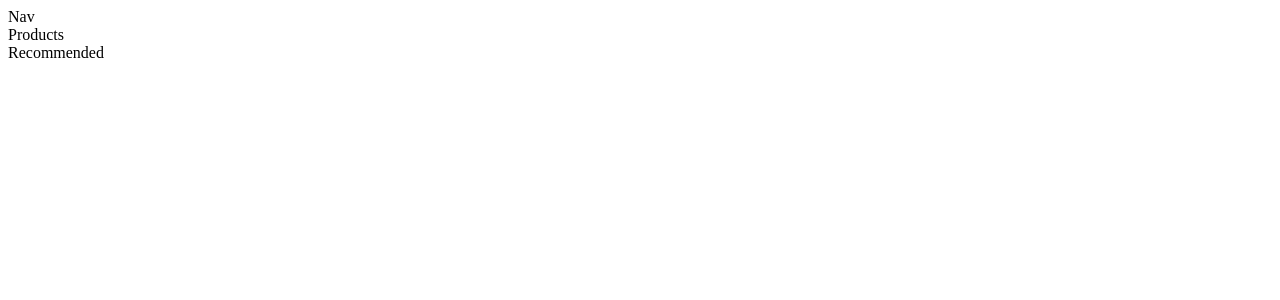
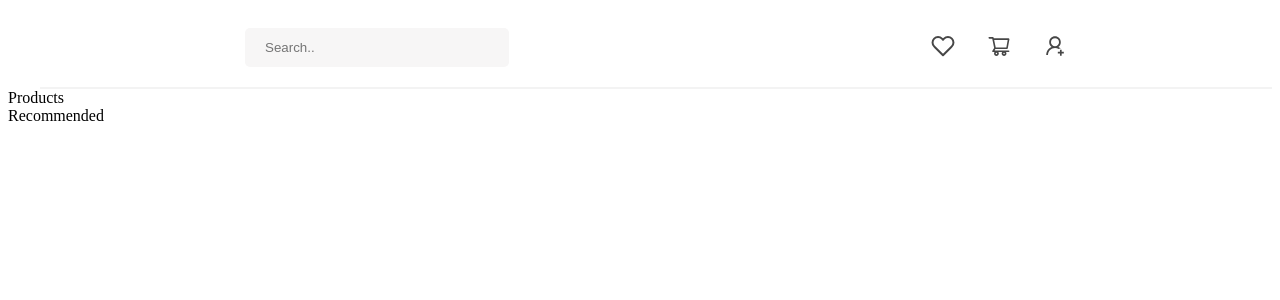
Before and after one commit to BruceICzw/E-Commerce, a React (Create React App) app in the folder e-commerce/: page / in a window 1280 px wide. Shown: the top 300 px of the page. Built offline with nearby package versions, Linux system fonts and the light colour scheme.

Commit message:
Add Navigation

```diff
--- a/e-commerce/src/Navigation/Nav.css
+++ b/e-commerce/src/Navigation/Nav.css
@@ -0,0 +1,27 @@
+nav {
+  display: flex;
+  border-bottom: 2px solid #f3f3f3;
+  justify-content: space-around;
+  align-items: center;
+  padding: 20px;
+  z-index: 999;
+  margin-left: 2rem;
+}
+
+input {
+  padding: 12px 20px;
+  border: none;
+  background: #f7f6f6;
+  outline: none;
+  margin-right: 20px;
+  border-radius: 5px;
+  position: relative;
+  width: 14rem;
+}
+
+.nav-icons {
+  width: 1.5rem;
+  height: 1.5rem;
+  margin-left: 2rem;
+  color: #474747;
+}
--- a/e-commerce/src/Navigation/Nav.js
+++ b/e-commerce/src/Navigation/Nav.js
@@ -1,8 +1,24 @@
 import React from 'react';
+import { FiHeart } from 'react-icons/fi';
+import {AiOutlineShoppingCart, AiOutlineUserAdd} from 'react-icons/ai';
 import './Nav.css';
  function Nav() {
-  return (
-    <div>Nav</div>
-  )
+  return  <nav>
+  <div className='nav-container'>
+      <input type="text" className='search-input' placeholder="Search.." />
+  </div>
+  <div className='profile-container'>
+      <a href='#'>
+          <FiHeart className='nav-icons' />
+
+      </a>
+      <a href='#'>
+          <AiOutlineShoppingCart className='nav-icons' />
+      </a>
+      <a href='#'>
+          <AiOutlineUserAdd className='nav-icons' />
+      </a>
+  </div>
+</nav>
 }
 export default Nav;
--- /dev/null
+++ b/e-commerce/src/index.css
@@ -0,0 +1,25 @@
+* {
+  padding: 0;
+  margin: 0;
+  box-sizing: border-box;
+  font-family: sans-serif;
+}
+
+a {
+  text-decoration: none;
+  color: rgb(97, 97, 97);
+}
+
+li {
+  list-style: none;
+}
+.btns {
+  padding: 10px 20px;
+  margin-right: 6px;
+  background: transparent;
+  border: none;
+  border: 0.6px solid #ccc;
+  border-radius: 5px;
+  color: #323232;
+  cursor: pointer;
+}
--- /dev/null
+++ b/package.json
@@ -0,0 +1,5 @@
+{
+  "dependencies": {
+    "react-icons": "^4.11.0"
+  }
+}
```
Also changed, not shown: 1 other file (tests, documents, lock files or other folders).
